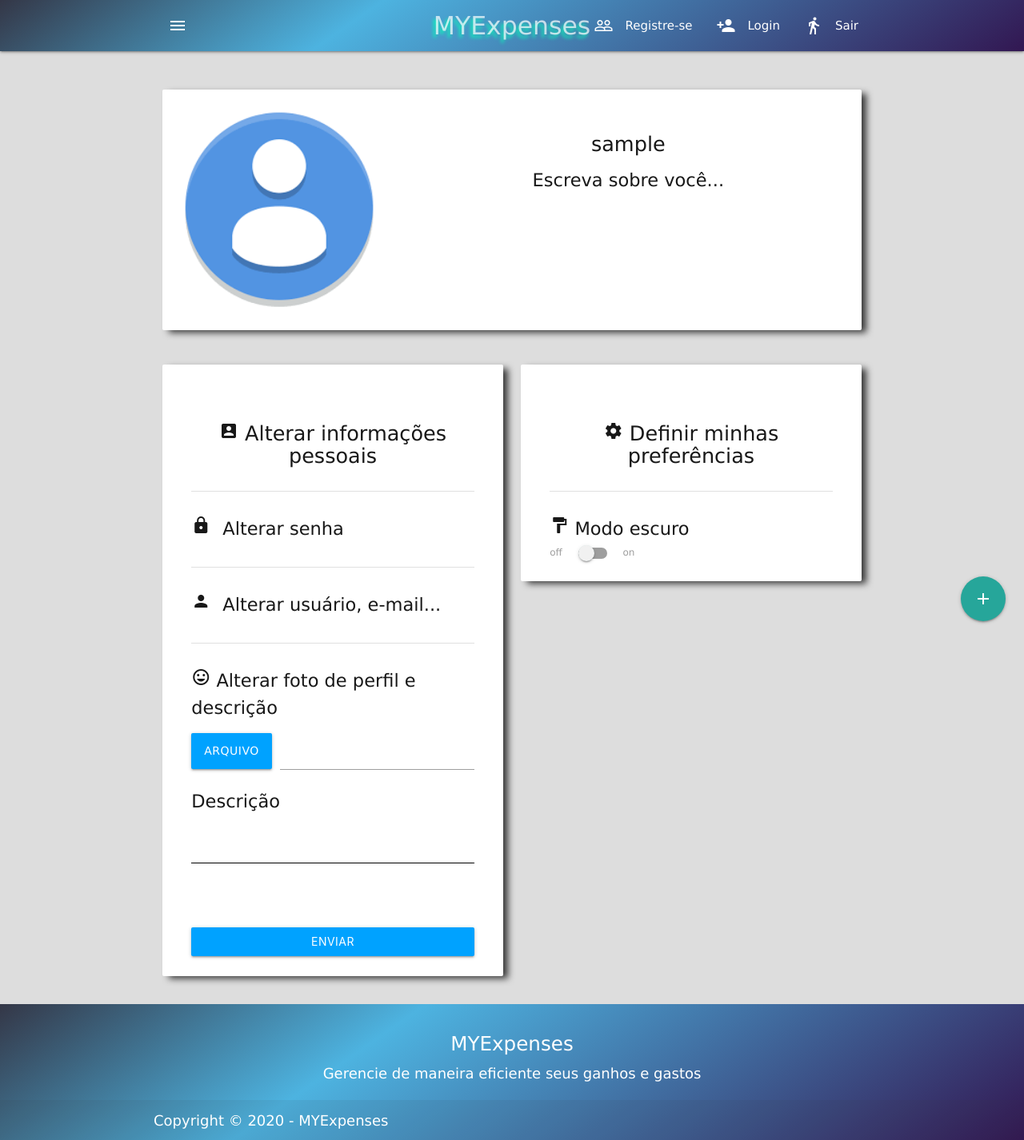
After one commit to GiovannaK/MYExpenses, a Django app: page /profile/profile/ in a window 1280 px wide. The commit adds this page. Shown: the whole page at 80% size. Run offline with Django 3.2, Linux system fonts and the light colour scheme; the visitor is signed in with stand-in values (Sample User, id 1); data comes from the database, SQL or seed files in the repository.

Commit message:
add profile template

```diff
--- a/core/urls.py
+++ b/core/urls.py
@@ -10,6 +10,7 @@ admin.site.index_title = 'Bem-Vindo(a)'
 
 urlpatterns = [
     path('', include('expenses.urls')),
+    path('profile/', include('profiles.urls')),
     path('admin/', admin.site.urls),
 ]
 if settings.DEBUG:
--- /dev/null
+++ b/profiles/templates/profiles/profile.html
@@ -0,0 +1,147 @@
+{% extends 'base.html' %}
+{% load static %}
+{% block content %}
+    <main class="main-profile">
+        <section>
+            <div class="container card-container">
+                <div class="row">
+                    <div class="col s12 m12 l12">
+                        <div class="card profile-card">
+                            <div class="row">
+                                <div class="col s12 m4 l4">
+                                    <div class="card-image profile-img">
+                                        <a href="#">
+                                            <img src="{{user.image.url}}">
+                                        </a>
+                                    </div>
+                                </div>
+                                <div class="col s12 m8 l8">
+                                    <h1 class="title-card center">{{user.user.username}}</h1>
+                                    <p class="text-card center">
+                                        {{user.bio}}
+                                    </p>
+                                </div>
+                            </div>
+                        </div>
+                    </div>
+                </div>
+                <div class="row">
+                    <div class="col m12 s12 l6">
+                        <div class="card profile-card">
+                            <div class="card-content">
+                                <h2 class="title-card center">
+                                    <i class="material-icons">account_box</i>
+                                    Alterar informações pessoais
+                                </h2>
+                                <div class="divider"></div>
+                                <a href="#" class="text-card">
+                                    <i class="material-icons left">
+                                        https
+                                    </i>Alterar senha
+                                </a>
+                                <div class="divider"></div>
+                                <a href="#" class="text-card">
+                                    <i class="material-icons left">
+                                        person
+                                    </i>Alterar usuário, e-mail...
+                                </a>
+                                <div class="divider"></div>
+                                <p class="text-card">
+                                    <i class="material-icons">mood</i>
+                                    Alterar foto de perfil e descrição
+                                </p>
+                                <form action="" class="form-profile">
+                                    <div class="file-field input-field">
+                                        <div class="btn secondary-btn">
+                                            <span>Arquivo</span>
+                                            <input type="file">
+                                        </div>
+                                        <div class="file-path-wrapper">
+                                            <input type="text"
+                                            class="file-path validate">
+                                        </div>
+                                    </div>
+                                    <div class="row">
+                                        <div class="col s12 m12 l12">
+                                            <label class="text-card">
+                                                    Descrição
+                                            </label>
+                                            <div class="input-field">
+                                                <textarea id="textarea1"
+                                                class="materialize-textarea">
+                                                </textarea>
+                                            </div>
+                                        </div>
+                                    </div>
+                                    <button type="submit"
+                                    class="btn btn-send">Enviar</button>
+                                </form>
+                            </div>
+                        </div>
+                    </div>
+                    <div class="col m12 s12 l6">
+                        <div class="card profile-card">
+                            <div class="card-content">
+                                <h2 class="title-card center">
+                                    <i class="material-icons">settings</i>
+                                    Definir minhas preferências
+                                </h2>
+                                <div class="divider"></div>
+                                <p class="text-card">
+                                    <i class="material-icons">format_paint</i>
+                                    Modo escuro
+                                </p>
+                                <div class="switch">
+                                    <label>
+                                        off
+                                        <input type="checkbox" class="checkbox">
+                                        <span class="lever"></span>
+                                        on
+                                    </label>
+                                </div>
+                            </div>
+                        </div>
+                    </div>
+                </div>
+                <div class="fixed-action-btn">
+                    <a href="#" class="btn-floating btn-large float-btn">
+                        <i class="large material-icons">add</i>
+                    </a>
+                    <ul>
+                        <li>
+                            <a href="#" class="btn-floating
+                            green tooltipped" data-position="left"
+                            data-tooltip="Meus ganhos">
+                                <i class="material-icons">monetization_on</i>
+                            </a>
+                        </li>
+                        <li>
+                            <a href="#" class="btn-floating
+                            green tooltipped" data-position="left"
+                            data-tooltip="Gráfico de ganhos">
+                                <i class="material-icons">trending_up</i>
+                            </a>
+                        </li>
+                        <li>
+                            <a href="#" class="btn-floating
+                            red tooltipped" data-position="left"
+                            data-tooltip="Gráfico de gastos">
+                                <i class="material-icons">trending_down</i>
+                            </a>
+                        </li>
+                        <li>
+                            <a href="#" class="btn-floating
+                            red tooltipped" data-position="left"
+                            data-tooltip="Meus gastos">
+                                <i class="material-icons">money_off</i>
+                            </a>
+                        </li>
+                    </ul>
+                </div>
+            </div>
+        </section>
+    </main>
+{% endblock %}
+{% block script %}
+
+{% endblock%}
--- /dev/null
+++ b/profiles/urls.py
@@ -0,0 +1,8 @@
+from django.urls import path
+from .views import ProfileView
+
+app_name = 'profile'
+
+urlpatterns = [
+    path('profile/', ProfileView.as_view(), name='profile')
+]
--- a/profiles/views.py
+++ b/profiles/views.py
@@ -1,3 +1,12 @@
 from django.shortcuts import render
+from django.views.generic.list import ListView
+from django.contrib.auth.models import User
+from .models import Profile
 
-# Create your views here.
+
+class ProfileView(ListView):
+    template_name = 'profiles/profile.html'
+    context_object_name = 'user'
+
+    def get_queryset(self):
+        return Profile.objects.get(user=self.request.user)
--- a/templates/base.html
+++ b/templates/base.html
@@ -98,19 +98,19 @@
                 </div>
                 <div class="collapsible-body center">
                     <a href="#"><i class="material-icons center sidenav-icon">
-                        person_add</i>Login</a>
+                        person_add </i> Login</a>
                 </div>
                 <div class="collapsible-body center">
                     <a href="#"><i class="material-icons center sidenav-icon">
-                        people</i>Criar conta</a>
+                        people </i> Criar conta</a>
                 </div>
                 <div class="collapsible-body center">
                     <a href="#"><i class="material-icons center sidenav-icon">
-                        directions_walk</i>Sair</a>
+                        directions_walk </i> Sair</a>
                 </div>
                 <div class="collapsible-body center">
                     <a href="#"><i class="material-icons center sidenav-icon">
-                        settings</i>Configurações</a>
+                        person </i> Perfil</a>
                 </div>
             </li>
         </ul>
@@ -141,6 +141,6 @@
     <script src="https://cdnjs.cloudflare.com/ajax/libs/Chart.js/2.9.4/Chart.min.js"></script>
     <script src="{% static 'assets/js/main.js' %}"></script>
     <script src="{% static 'assets/js/darkmode.js' %}"></script>
-    <script src="{% static 'assets/js/expensesDashboards.js' %}"></script>
+    {% comment %} <script src="{% static 'assets/js/expensesDashboards.js' %}"></script> {% endcomment %}
 </body>
 </html>
--- a/templates/static/assets/js/darkmode.js
+++ b/templates/static/assets/js/darkmode.js
@@ -1,4 +1,4 @@
- /* //dark mode
+//dark mode
 let darkMode = localStorage.getItem('darkMode');
 
 const checkbox = document.querySelector('.checkbox');
@@ -38,4 +38,4 @@ checkbox.addEventListener('change', () => {
         deactivateDarkMode();
     }
 
-});   */
+});
```
